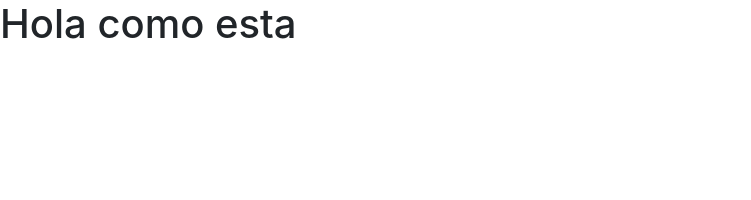
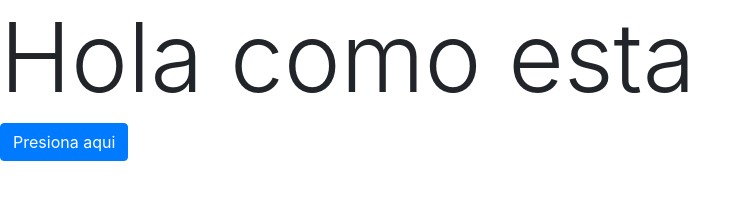
Before and after one commit to frankfisher/jugandoconjava, a plain HTML site: page index.html in a window 1280 px wide. Shown: the whole page, without its empty margins (0-751 px from the left). Drawn offline with nearby package versions, Linux system fonts and the light colour scheme.

Commit message:
este es un nuevo cambioo echo

```diff
--- a/index.html
+++ b/index.html
@@ -11,7 +11,16 @@
   <body>
 
 
-<h1>Hola como esta </h1>
+<h1 class="display-1"> Hola como esta </h1>
+
+<button type="button" class="btn btn-primary">Presiona aqui </button>
+
+
+
+
+
+
+
 
 
 
```
